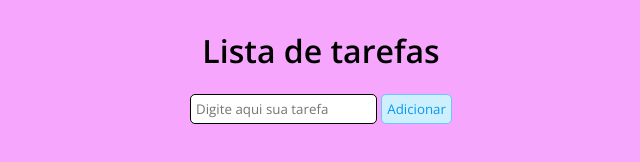
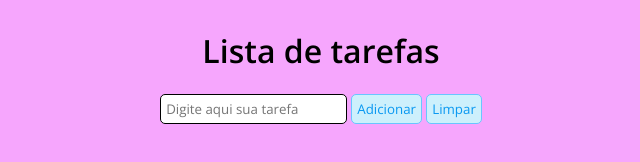
Before and after one commit to RodrigoSecco/lista_de_tarefas, a plain HTML site: page index.html in a window 1280 px wide. Shown: the whole page, without its empty margins (319-959 px from the left). Drawn offline with nearby package versions, Linux system fonts and the light colour scheme.

Commit message:
inclusão do botão limpar

```diff
--- a/index.html
+++ b/index.html
@@ -12,6 +12,7 @@
         <form id="task-form">
             <input id="task-input" name="tarefa" type="text" placeholder="Digite aqui sua tarefa" />
             <button type="submit">Adicionar</button>
+            <button onclick="window.location.reload()">Limpar</button>
         </form>
         <div id="tasks"></div>
     </div>
```
